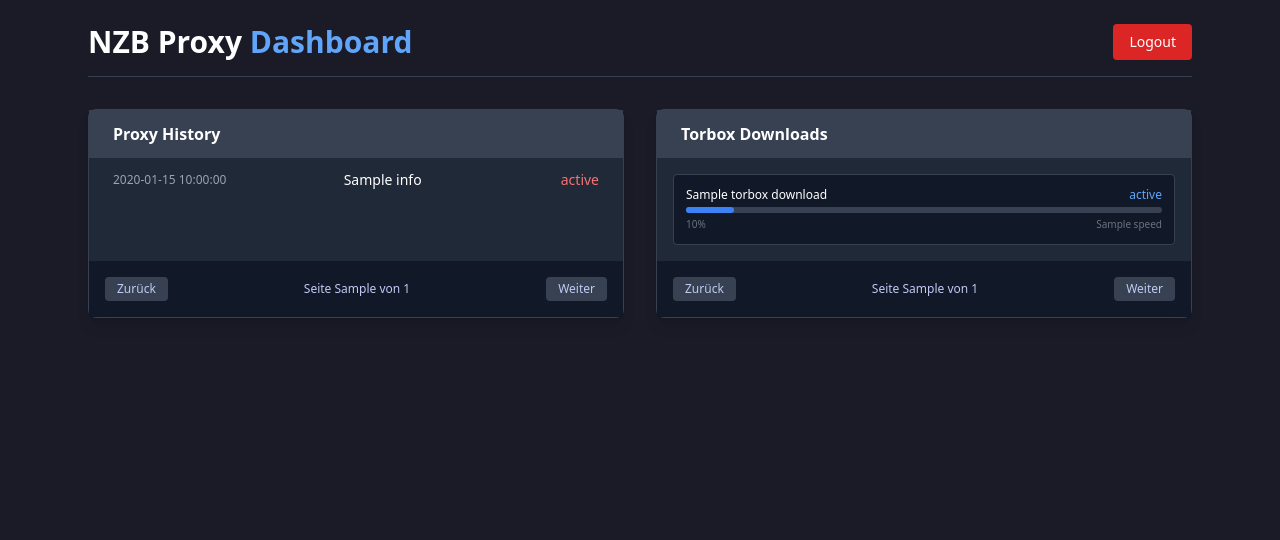
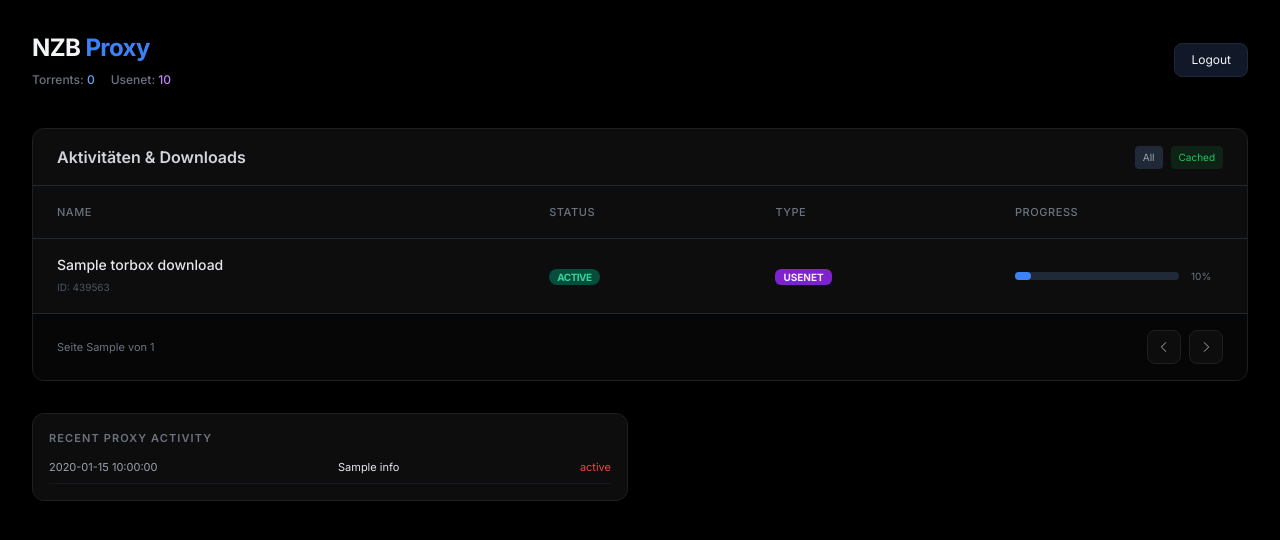
Before and after one commit to ErSholt/sabApi, a FastAPI app: template templates/dashboard.html in a window 1280 px wide. Shown: the top 540 px of the page. Run offline with FastAPI, Linux system fonts and the light colour scheme; the template is opened without the code that fills it: most values are stand-ins (such as "Sample title", 1, 10 or a date in 2020); parts of the project's set-up code (start-up, migrations or seed data) failed here and were passed over; some libraries are stand-ins or nearby versions.

Commit message:
Update dashboard.html

```diff
--- a/templates/dashboard.html
+++ b/templates/dashboard.html
@@ -1,60 +1,117 @@
 <!DOCTYPE html>
-<html lang="de" class="dark">
+<html lang="de">
 <head>
     <meta charset="UTF-8">
+    <meta name="viewport" content="width=device-width, initial-scale=1.0">
     <title>NZB Proxy Dashboard</title>
     <script src="https://cdn.tailwindcss.com"></script>
-    <style>body { background-color: #1a1b26; color: #c0caf5; }</style>
+    <link href="https://fonts.googleapis.com/css2?family=Inter:wght@400;500;600;700&display=swap" rel="stylesheet">
+    <style>
+        body {
+            background-color: #000000;
+            color: #f3f4f6;
+            font-family: 'Inter', sans-serif;
+        }
+        .card { background-color: #0d0d0d; border: 1px solid #1f1f1f; }
+        .progress-blue { background-color: #3b82f6; }
+        .badge-usenet { background-color: #7e22ce; color: #f3e8ff; } /* Lila wie im Bild */
+        .badge-completed { background-color: #064e3b; color: #34d399; } /* Dunkelgrün */
+    </style>
 </head>
-<body class="p-6 max-w-6xl mx-auto font-sans">
-    <div class="flex justify-between items-center mb-8 border-b border-gray-700 pb-4">
-        <h1 class="text-3xl font-bold text-white">NZB Proxy <span class="text-blue-400">Dashboard</span></h1>
-        <a href="/logout" class="bg-red-600 hover:bg-red-700 text-white px-4 py-2 rounded text-sm">Logout</a>
+<body class="p-4 md:p-8">
+    <div class="max-w-7xl mx-auto flex justify-between items-center mb-10">
+        <div>
+            <h1 class="text-2xl font-bold tracking-tight">NZB <span class="text-blue-500">Proxy</span></h1>
+            <div class="flex gap-4 mt-2 text-xs font-medium text-gray-500">
+                <span>Torrents: <span class="text-blue-400">0</span></span>
+                <span>Usenet: <span class="text-purple-400">{{ total_h_pages * 10 }}</span></span>
+            </div>
+        </div>
+        <div class="flex gap-2">
+            <a href="/logout" class="text-xs bg-gray-900 hover:bg-gray-800 border border-gray-800 px-4 py-2 rounded-lg transition">Logout</a>
+        </div>
     </div>
 
-    <div class="grid grid-cols-1 lg:grid-cols-2 gap-8">
-        <div class="bg-gray-800 rounded-lg shadow-lg border border-gray-700 flex flex-col">
-            <div class="bg-gray-700 px-6 py-3 font-bold text-white">Proxy History</div>
-            <div class="flex-grow">
+    <div class="max-w-7xl mx-auto grid grid-cols-1 gap-8">
+
+        <div class="card rounded-xl overflow-hidden">
+            <div class="px-6 py-4 border-b border-gray-800 flex justify-between items-center">
+                <h2 class="font-semibold text-gray-300">Aktivitäten & Downloads</h2>
+                <div class="flex gap-2 text-[10px]">
+                    <span class="bg-gray-800 px-2 py-1 rounded text-gray-400">All</span>
+                    <span class="bg-green-900/30 px-2 py-1 rounded text-green-500">Cached</span>
+                </div>
+            </div>
+
+            <div class="overflow-x-auto">
                 <table class="w-full text-left text-sm">
-                    <tbody class="divide-y divide-gray-700">
-                        {% for log in request_log %}
-                        <tr class="hover:bg-gray-700">
-                            <td class="px-6 py-3 text-gray-400 text-xs">{{ log.time }}</td>
-                            <td class="px-6 py-3 text-white truncate max-w-[200px]">{{ log.info }}</td>
-                            <td class="px-6 py-3 text-right">
-                                <span class="text-{{ 'green' if log.status == 200 else 'red' }}-400">{{ log.status }}</span>
+                    <thead>
+                        <tr class="text-gray-500 border-b border-gray-800 text-[11px] uppercase tracking-wider">
+                            <th class="px-6 py-4 font-medium">Name</th>
+                            <th class="px-6 py-4 font-medium">Status</th>
+                            <th class="px-6 py-4 font-medium">Type</th>
+                            <th class="px-6 py-4 font-medium w-64">Progress</th>
+                        </tr>
+                    </thead>
+                    <tbody class="divide-y divide-gray-800">
+                        {% for dl in torbox_downloads %}
+                        <tr class="hover:bg-white/[0.02] transition">
+                            <td class="px-6 py-4">
+                                <div class="font-medium text-gray-200 truncate max-w-md">{{ dl.name }}</div>
+                                <div class="text-[10px] text-gray-600 mt-0.5">ID: {{ range(100000, 999999) | random }}</div>
+                            </td>
+                            <td class="px-6 py-4">
+                                <span class="badge-completed text-[10px] px-2 py-0.5 rounded-full font-bold uppercase tracking-tighter">
+                                    {{ dl.state }}
+                                </span>
+                            </td>
+                            <td class="px-6 py-4">
+                                <span class="badge-usenet text-[10px] px-2 py-0.5 rounded-md font-bold uppercase">
+                                    Usenet
+                                </span>
+                            </td>
+                            <td class="px-6 py-4">
+                                <div class="flex items-center gap-3">
+                                    <div class="flex-grow bg-gray-800 rounded-full h-2">
+                                        <div class="progress-blue h-2 rounded-full" style="width: {{ dl.progress }}%"></div>
+                                    </div>
+                                    <span class="text-[10px] text-gray-500 w-8">{{ dl.progress }}%</span>
+                                </div>
                             </td>
                         </tr>
                         {% endfor %}
                     </tbody>
                 </table>
             </div>
-            <div class="p-4 bg-gray-900 flex justify-between items-center text-xs">
-                <a href="/?page_h={{ page_h - 1 }}&page_t={{ page_t }}" class="px-3 py-1 bg-gray-700 rounded {% if page_h <= 1 %}opacity-50 pointer-events-none{% endif %}">Zurück</a>
-                <span>Seite {{ page_h }} von {{ total_h_pages }}</span>
-                <a href="/?page_h={{ page_h + 1 }}&page_t={{ page_t }}" class="px-3 py-1 bg-gray-700 rounded {% if page_h >= total_h_pages %}opacity-50 pointer-events-none{% endif %}">Weiter</a>
+
+            <div class="px-6 py-4 bg-black/50 border-t border-gray-800 flex justify-between items-center">
+                <div class="text-[11px] text-gray-500">Seite {{ page_t }} von {{ total_t_pages }}</div>
+                <div class="flex gap-2">
+                    <a href="/?page_t={{ page_t - 1 }}" class="p-2 card rounded-lg hover:bg-gray-800 {% if page_t <= 1 %}opacity-30 pointer-events-none{% endif %}">
+                        <svg class="w-4 h-4" fill="none" stroke="currentColor" viewBox="0 0 24 24"><path d="M15 19l-7-7 7-7"></path></svg>
+                    </a>
+                    <a href="/?page_t={{ page_t + 1 }}" class="p-2 card rounded-lg hover:bg-gray-800 {% if page_t >= total_t_pages %}opacity-30 pointer-events-none{% endif %}">
+                        <svg class="w-4 h-4" fill="none" stroke="currentColor" viewBox="0 0 24 24"><path d="M9 5l7 7-7 7"></path></svg>
+                    </a>
+                </div>
             </div>
         </div>
 
-        <div class="bg-gray-800 rounded-lg shadow-lg border border-gray-700 flex flex-col">
-            <div class="bg-gray-700 px-6 py-3 font-bold text-white">Torbox Downloads</div>
-            <div class="p-4 flex-grow space-y-3">
-                {% if torbox_error %}<p class="text-red-400 text-sm">{{ torbox_error }}</p>{% endif %}
-                {% for dl in torbox_downloads %}
-                <div class="bg-gray-900 p-3 rounded border border-gray-700">
-                    <div class="flex justify-between text-xs mb-1"><span class="truncate w-40 text-white">{{ dl.name }}</span><span class="text-blue-400">{{ dl.state }}</span></div>
-                    <div class="w-full bg-gray-700 rounded-full h-1.5"><div class="bg-blue-500 h-1.5 rounded-full" style="width: {{ dl.progress }}%"></div></div>
-                    <div class="flex justify-between text-[10px] text-gray-500 mt-1"><span>{{ dl.progress }}%</span><span>{{ dl.speed }}</span></div>
+        <div class="grid grid-cols-1 md:grid-cols-2 gap-6 text-[11px]">
+             <div class="card p-4 rounded-xl">
+                <h3 class="text-gray-500 mb-3 font-semibold uppercase tracking-widest">Recent Proxy Activity</h3>
+                <div class="space-y-2">
+                    {% for log in request_log %}
+                    <div class="flex justify-between items-center border-b border-gray-800/50 pb-2">
+                        <span class="text-gray-400">{{ log.time }}</span>
+                        <span class="text-gray-200 truncate px-4">{{ log.info }}</span>
+                        <span class="{{ 'text-green-500' if log.status == 200 else 'text-red-500' }}">{{ log.status }}</span>
+                    </div>
+                    {% endfor %}
                 </div>
-                {% endfor %}
-            </div>
-            <div class="p-4 bg-gray-900 flex justify-between items-center text-xs">
-                <a href="/?page_h={{ page_h }}&page_t={{ page_t - 1 }}" class="px-3 py-1 bg-gray-700 rounded {% if page_t <= 1 %}opacity-50 pointer-events-none{% endif %}">Zurück</a>
-                <span>Seite {{ page_t }} von {{ total_t_pages }}</span>
-                <a href="/?page_h={{ page_h }}&page_t={{ page_t + 1 }}" class="px-3 py-1 bg-gray-700 rounded {% if page_t >= total_t_pages %}opacity-50 pointer-events-none{% endif %}">Weiter</a>
-            </div>
+             </div>
         </div>
+
     </div>
 </body>
 </html>
```
